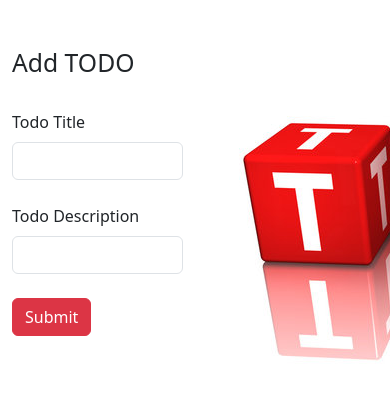
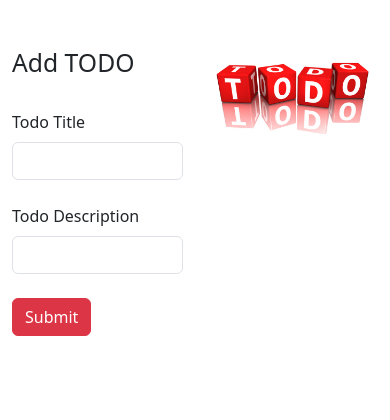
Before and after one commit to AnshMNSoni/TODO-Website, a Flask app: page / in a window 390 px wide; the page is wider, and only the part inside the window is pictured. Shown: the part 72-492 px from the top of that part. Run offline with Flask 3, Linux system fonts and the light colour scheme.

Commit message:
add image responsiveness

```diff
--- a/templates/index.html
+++ b/templates/index.html
@@ -16,12 +16,11 @@
         </div>
 
         <div class="mb-3 col-6 alignment">
-          <img src="static/todo.jpg" alt="Todo image">
+          <img src="static/todo.jpg" alt="Todo image" class="img-fluid">
         </div>
       </div>
     </form>
 </div>
-
 
 <div class="container">
   <h2>Your TODO's</h2>
@@ -49,8 +48,8 @@
           <td>{{ items.desc }}</td>
           <td>{{ items.date_created }}</td>
           <td>
-            <a href="/delete/{{ items.sno }}" type="button" class="btn btn-outline-dark btn-sm mx-1">Delete</button>
-            <a href="/update/{{ items.sno }}" type="button" class="btn btn-outline-dark btn-sm mx-1">Update</button>
+            <a href="/delete/{{ items.sno }}" type="button" class="btn btn-outline-dark btn-sm mx-1">Delete</a>
+            <a href="/update/{{ items.sno }}" type="button" class="btn btn-outline-dark btn-sm mx-1">Update</a>
           </td>
         </tr>
 
@@ -59,8 +58,6 @@
       </table>
         {% endif %}
 
-
 </div>
 
-
 {% endblock body %}
```
Also changed, not shown: instance/todo.db.
